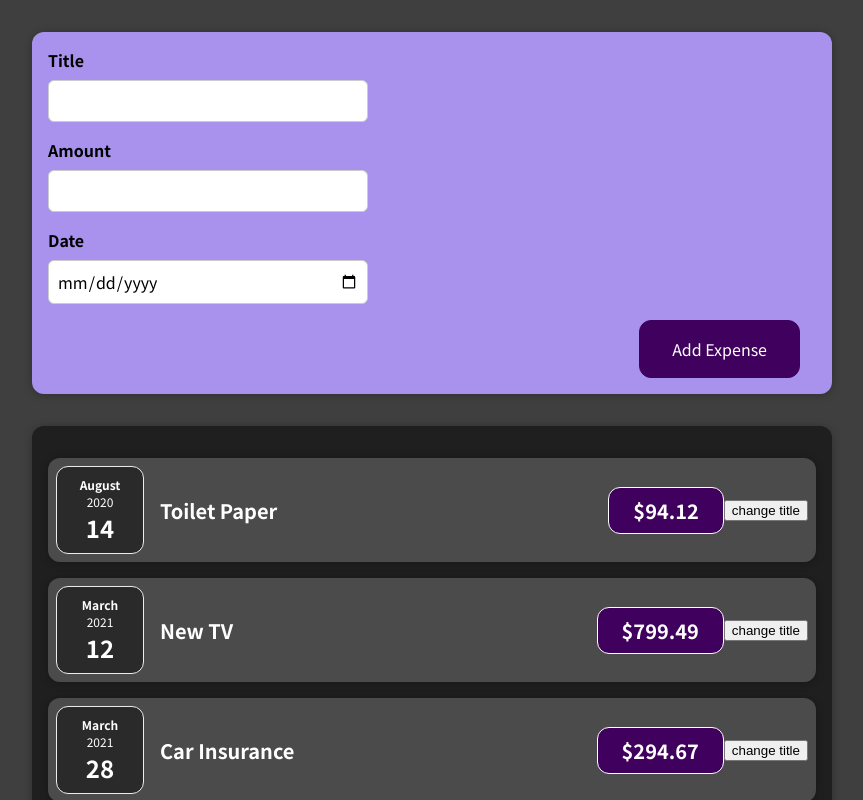
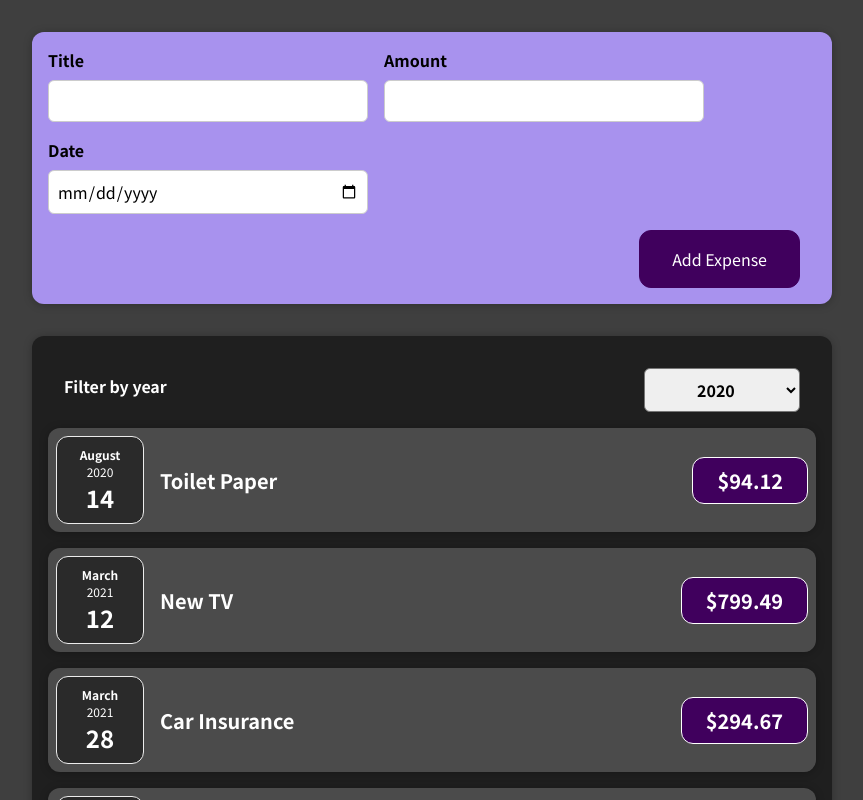
Before and after one commit to Saba-Var/Expense-tracker, a React (Create React App) app: page / in a window 1280 px wide. Shown: the top 800 px of the page, without its empty margins (208-1071 px from the left). Built offline with nearby package versions, Linux system fonts and the light colour scheme.

Commit message:
initial commit

```diff
--- a/src/App.js
+++ b/src/App.js
@@ -1,8 +1,7 @@
 import Expenses from "./components/Expenses/Expenses";
-
+import { useState } from "react";
 import NewExpense from "./components/NewExpense/NewExpense";
-const App = () => {
-  const expenses = [
+const DUMMY_EXPENSES = [
   {
     id: "e1",
     title: "Toilet Paper",
@@ -24,13 +23,19 @@
   },
 ];
 
+const App = () => {
+  const [expenses, setExpenses] = useState(DUMMY_EXPENSES);
+
   const addExpeseHandler = (expense) => {
-    console.log(expense);
+    setExpenses((prevExpense) => {
+      return [expense, ...prevExpense];
+    });
   };
 
   return (
     <div>
       <NewExpense onAddExpense={addExpeseHandler} />
+
       <Expenses items={expenses} />
     </div>
   );
--- a/src/components/Expenses/ExpenseDate.js
+++ b/src/components/Expenses/ExpenseDate.js
@@ -1,3 +1,5 @@
+import React from "react";
+
 import "./ExpenseDate.css";
 
 const ExpenseDate = (props) => {
@@ -13,4 +15,5 @@
     </div>
   );
 };
+
 export default ExpenseDate;
--- a/src/components/Expenses/ExpenseItem.js
+++ b/src/components/Expenses/ExpenseItem.js
@@ -1,23 +1,17 @@
-import React, { useState } from "react";
+import React from "react";
+
 import ExpenseDate from "./ExpenseDate";
+import Card from "../UI/Card";
 import "./ExpenseItem.css";
-import Card from "../UI/Card";
 
 const ExpenseItem = (props) => {
-  const [title, setTitle] = useState(props.title);
-
-  const clickHandler = () => {
-    setTitle("saba");
-  };
-
   return (
     <Card className="expense-item">
       <ExpenseDate date={props.date} />
       <div className="expense-item__description">
-        <h2>{title}</h2>
+        <h2>{props.title}</h2>
         <div className="expense-item__price">${props.amount}</div>
       </div>
-      <button onClick={clickHandler}>change title</button>
     </Card>
   );
 };
--- a/src/components/Expenses/Expenses.js
+++ b/src/components/Expenses/Expenses.js
@@ -1,31 +1,34 @@
 import ExpenseItem from "./ExpenseItem";
 import Card from "../UI/Card";
 import "./Expenses.css";
+import ExpensesFilter from "../NewExpense/ExpensesFilter";
+import { useState } from "react";
+//
+const Expenses = (props) => {
+  //
+  const [filteredYear, setFilteredYear] = useState("2020");
 
-const Expenses = (props) => {
+  const filterChangeHandler = (selectedYear) => {
+    setFilteredYear(selectedYear);
+  };
+
   return (
-    <Card className="expenses">
-      <ExpenseItem
-        title={props.items[0].title}
-        amount={props.items[0].amount}
-        date={props.items[0].date}
-      />
-      <ExpenseItem
-        title={props.items[1].title}
-        amount={props.items[1].amount}
-        date={props.items[1].date}
-      />
-      <ExpenseItem
-        title={props.items[2].title}
-        amount={props.items[2].amount}
-        date={props.items[2].date}
-      />
-      <ExpenseItem
-        title={props.items[3].title}
-        amount={props.items[3].amount}
-        date={props.items[3].date}
-      />
-    </Card>
+    <div>
+      <Card className="expenses">
+        <ExpensesFilter
+          selected={filteredYear}
+          onChangeFilter={filterChangeHandler}
+        />
+        {props.items.map((expense) => (
+          <ExpenseItem
+            key={expense.id}
+            title={expense.title}
+            amount={expense.amount}
+            date={expense.date}
+          />
+        ))}
+      </Card>
+    </div>
   );
 };
 export default Expenses;
--- a/src/components/NewExpense/ExpenseForm.js
+++ b/src/components/NewExpense/ExpenseForm.js
@@ -1,31 +1,34 @@
 import React, { useState } from "react";
+
 import "./ExpenseForm.css";
+
 const ExpenseForm = (props) => {
   const [enteredTitle, setEnteredTitle] = useState("");
   const [enteredAmount, setEnteredAmount] = useState("");
   const [enteredDate, setEnteredDate] = useState("");
 
-  const titleChangeHandler = (e) => {
-    setEnteredTitle(e.target.value);
+  const titleChangeHandler = (event) => {
+    setEnteredTitle(event.target.value);
   };
 
-  const amountChangeHandler = (e) => {
-    setEnteredAmount(e.target.value);
+  const amountChangeHandler = (event) => {
+    setEnteredAmount(event.target.value);
   };
 
-  const dateChangeHandler = (e) => {
-    setEnteredDate(e.target.value);
+  const dateChangeHandler = (event) => {
+    setEnteredDate(event.target.value);
   };
 
-  const submitHandler = (e) => {
-    e.preventDefault();
+  const submitHandler = (event) => {
+    event.preventDefault();
 
-    const ExpenseData = {
+    const expenseData = {
       title: enteredTitle,
       amount: enteredAmount,
       date: new Date(enteredDate),
     };
-    props.onSaveExpenseDate(ExpenseData);
+
+    props.onSaveExpenseData(expenseData);
     setEnteredTitle("");
     setEnteredAmount("");
     setEnteredDate("");
@@ -37,32 +40,27 @@
         <div className="new-expense__control">
           <label>Title</label>
           <input
-            className="titleClass"
             type="text"
             value={enteredTitle}
             onChange={titleChangeHandler}
           />
         </div>
-      </div>
-      <div className="new-expense__controls">
         <div className="new-expense__control">
           <label>Amount</label>
           <input
             type="number"
-            min="0.1"
-            step="0.1"
+            min="0.01"
+            step="0.01"
             value={enteredAmount}
             onChange={amountChangeHandler}
           />
         </div>
-      </div>
-      <div className="new-expense__controls">
         <div className="new-expense__control">
           <label>Date</label>
           <input
             type="date"
-            min="2020-01-01"
-            max="2023-01-01"
+            min="2019-01-01"
+            max="2022-12-31"
             value={enteredDate}
             onChange={dateChangeHandler}
           />
--- /dev/null
+++ b/src/components/NewExpense/ExpensesFilter.css
@@ -0,0 +1,24 @@
+.expenses-filter {
+  color: white;
+  padding: 0 1rem;
+}
+
+.expenses-filter__control {
+  display: flex;
+  width: 100%;
+  align-items: center;
+  justify-content: space-between;
+  margin: 1rem 0;
+}
+
+.expenses-filter label {
+  font-weight: bold;
+  margin-bottom: 0.5rem;
+}
+
+.expenses-filter select {
+  font: inherit;
+  padding: 0.5rem 3rem;
+  font-weight: bold;
+  border-radius: 6px;
+}
--- /dev/null
+++ b/src/components/NewExpense/ExpensesFilter.js
@@ -0,0 +1,25 @@
+import React, { useState } from "react";
+
+import "./ExpensesFilter.css";
+
+const ExpensesFilter = (props) => {
+  const dropDownChangeHandler = (e) => {
+    props.onChangeFilter(e.target.value);
+  };
+
+  return (
+    <div className="expenses-filter">
+      <div className="expenses-filter__control">
+        <label>Filter by year</label>
+        <select value={props.selected} onChange={dropDownChangeHandler}>
+          <option value="2022">2022</option>
+          <option value="2021">2021</option>
+          <option value="2020">2020</option>
+          <option value="2019">2019</option>
+        </select>
+      </div>
+    </div>
+  );
+};
+
+export default ExpensesFilter;
--- a/src/components/NewExpense/NewExpense.js
+++ b/src/components/NewExpense/NewExpense.js
@@ -1,9 +1,12 @@
+import React from "react";
+
+import ExpenseForm from "./ExpenseForm";
 import "./NewExpense.css";
-import ExpenseForm from "./ExpenseForm";
+
 const NewExpense = (props) => {
-  const saveExpenseDataHandler = (enteredExpenseDate) => {
+  const saveExpenseDataHandler = (enteredExpenseData) => {
     const expenseData = {
-      ...enteredExpenseDate,
+      ...enteredExpenseData,
       id: Math.random().toString(),
     };
     props.onAddExpense(expenseData);
@@ -11,8 +14,9 @@
 
   return (
     <div className="new-expense">
-      <ExpenseForm onSaveExpenseDate={saveExpenseDataHandler} />
+      <ExpenseForm onSaveExpenseData={saveExpenseDataHandler} />
     </div>
   );
 };
+
 export default NewExpense;
```
Also changed, not shown: 1 other file (tests, documents, lock files or other folders). Lines whose indentation alone changed are shown as unchanged.
